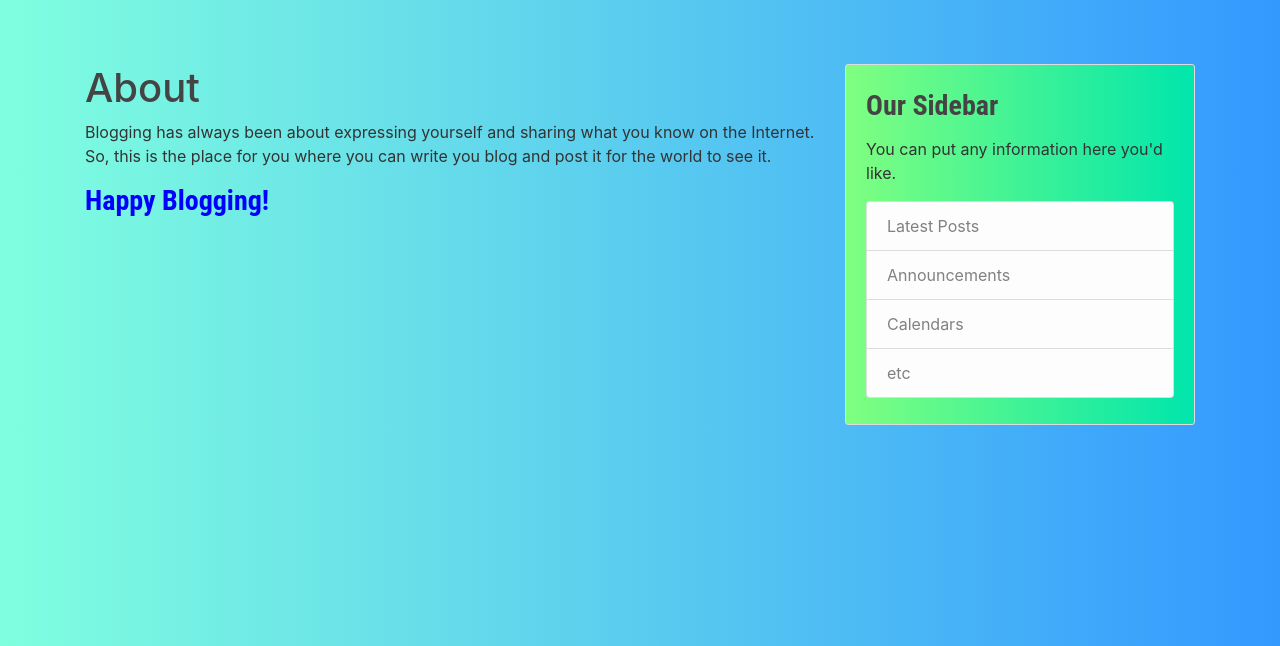
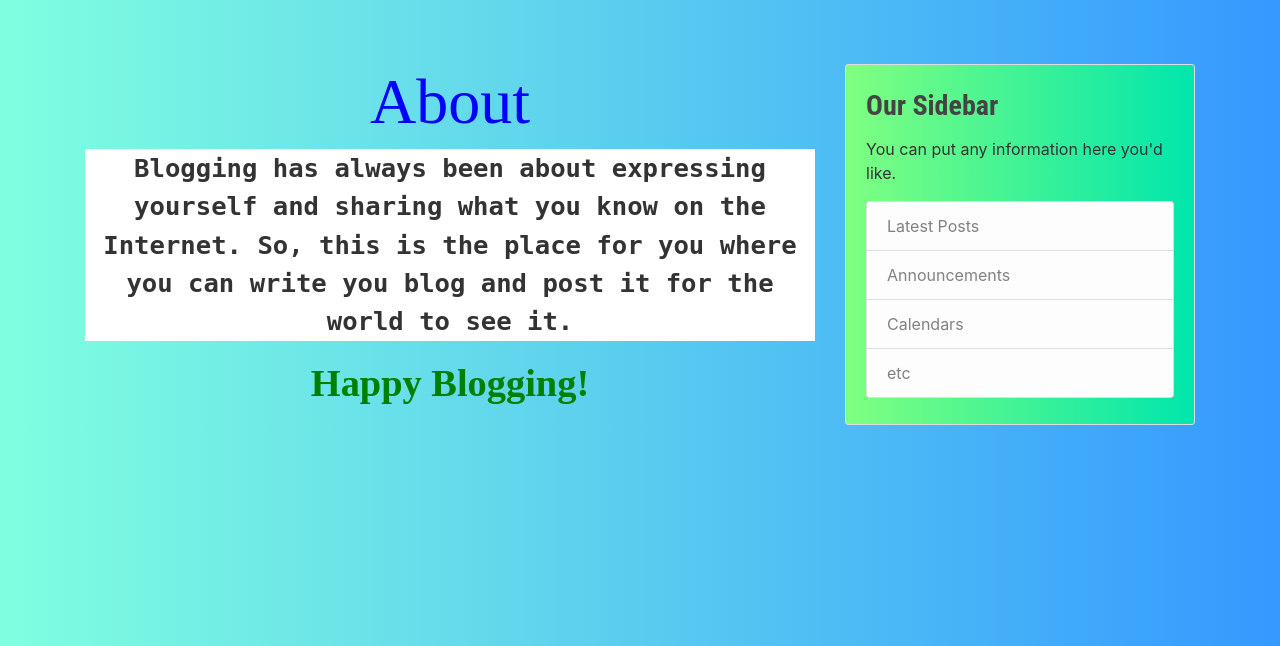
Before and after one commit to deepak2431/djangoBlog, a Django app: page /about/ in a window 1280 px wide. Shown: the part 82-728 px from the top of the page. Run offline with Django 3.2, Linux system fonts and the light colour scheme; some libraries are stand-ins or nearby versions.

Commit message:
fonts and colour are change

```diff
--- a/blog/templates/blog/about.html
+++ b/blog/templates/blog/about.html
@@ -1,9 +1,9 @@
 {% extends 'blog/base.html' %}
 
 {% block content %}
-    <h1>About</h1>
-    <p>Blogging has always been about expressing yourself and sharing what you know on the Internet. So, this is the place for you where you can write you blog and post it for the world to see it.
+    <h1 style="color:blue; text-align:center;font-size:5vw; font-family:serif;">About</h1>
+    <p style="text-align:center; font-family:Monospace; font-size:2vw;font-weight:bold; background-color:white;" >Blogging has always been about expressing yourself and sharing what you know on the Internet. So, this is the place for you where you can write you blog and post it for the world to see it.
 
     </p>
-    <h3 style="color:blue">Happy Blogging!</h3>
+    <h3 style="color:green; text-align:center;font-family: Times New Roman, Times, serif;font-size:3vw;">Happy Blogging!</h3>
 {% endblock content %}
```
